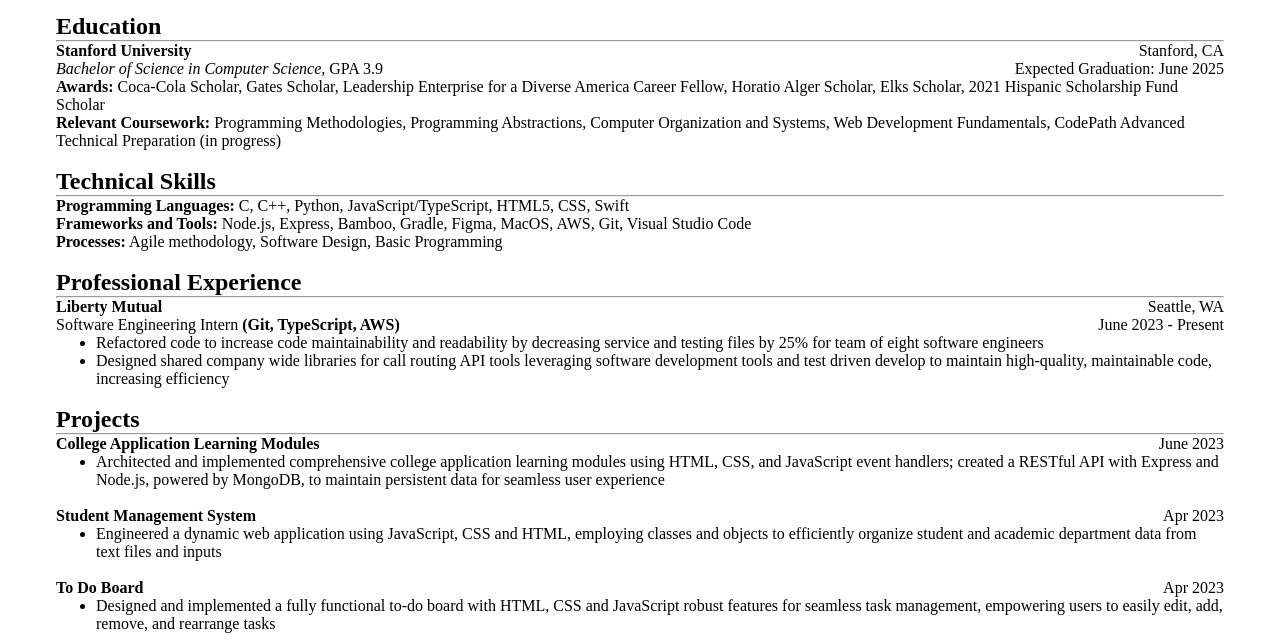
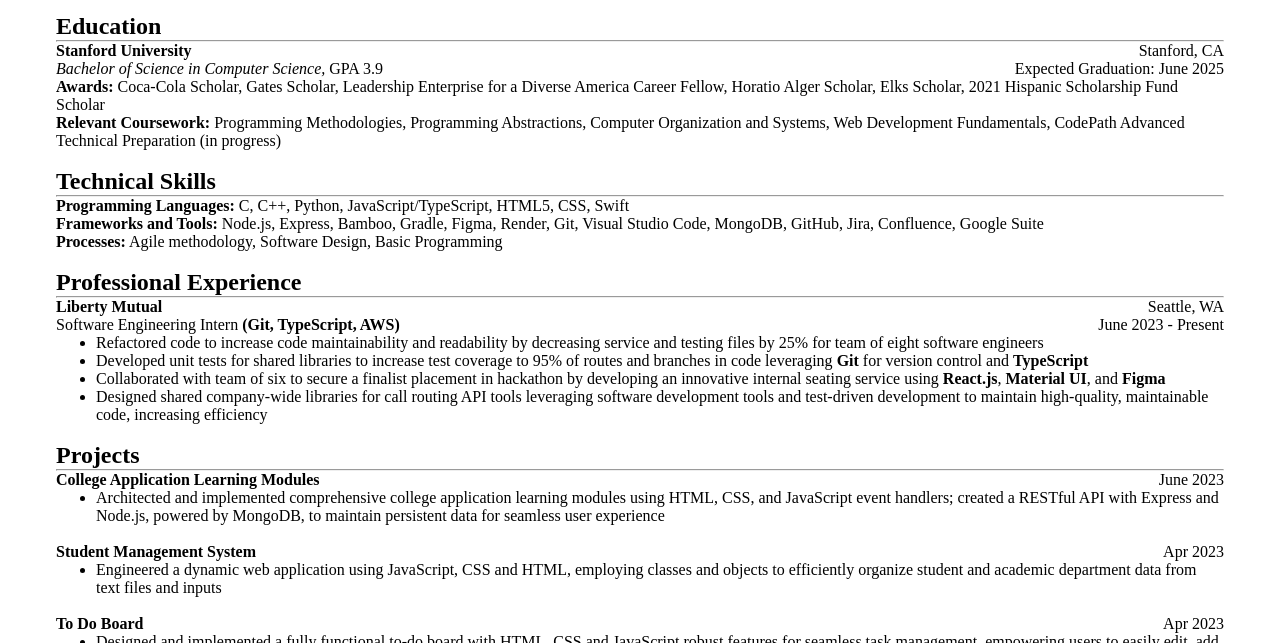
Before and after one commit to jesusb25/html-resume, a plain HTML site: page index.html in a window 1280 px wide. Shown: the part 157-800 px from the top of the page. Drawn offline with Linux system fonts and the light colour scheme.

Commit message:
update bullet poiunts for liberty

```diff
--- a/index.html
+++ b/index.html
@@ -40,11 +40,11 @@
   <hr style="margin: 0">
   <p style="margin: 0">
     <strong>Programming Languages:</strong>
-    <span> C, C++, Python, JavaScript/TypeScript,  HTML5, CSS,  Swift</span>
+    <span> C, C++, Python, JavaScript/TypeScript, HTML5, CSS, Swift</span>
   </p>
   <p style="margin: 0">
     <strong>Frameworks and Tools:</strong>
-    <span> Node.js, Express, Bamboo, Gradle, Figma, MacOS, AWS, Git, Visual Studio Code
+    <span> Node.js, Express, Bamboo, Gradle, Figma, Render, Git, Visual Studio Code, MongoDB, GitHub, Jira, Confluence, Google Suite</span>
   </p>
   <p style="margin: 0">
     <strong>Processes:</strong>
@@ -62,8 +62,16 @@
     <span style="float: right;">June 2023 - Present</span>
   </p>
   <ul style="margin: 0">
-    <li>Refactored code to increase code maintainability and readability by decreasing service and testing files by 25% for team of eight software engineers</li>
-    <li>Designed shared company wide libraries for call routing API tools leveraging software development tools and test driven develop to maintain high-quality, maintainable code, increasing efficiency</li>
+    <li>Refactored code to increase code maintainability and readability by decreasing service and testing files by 25% for team of eight software engineers
+    </li>
+    <li>Developed unit tests for shared libraries to increase test coverage to 95% of routes and branches in code leveraging <strong>Git</strong> for version control and <strong>TypeScript</strong>
+    </li>
+    <li>
+      Collaborated with team of six to secure a finalist placement in hackathon by developing an innovative internal seating service using <strong>React.js</strong>, <strong>Material UI</strong>, and <strong>Figma</strong>
+    </li>
+    <li>
+      Designed shared company-wide libraries for call routing API tools leveraging software development tools and test-driven development to maintain high-quality, maintainable code, increasing efficiency
+    </li>
   </ul>
   <br>
 
```
